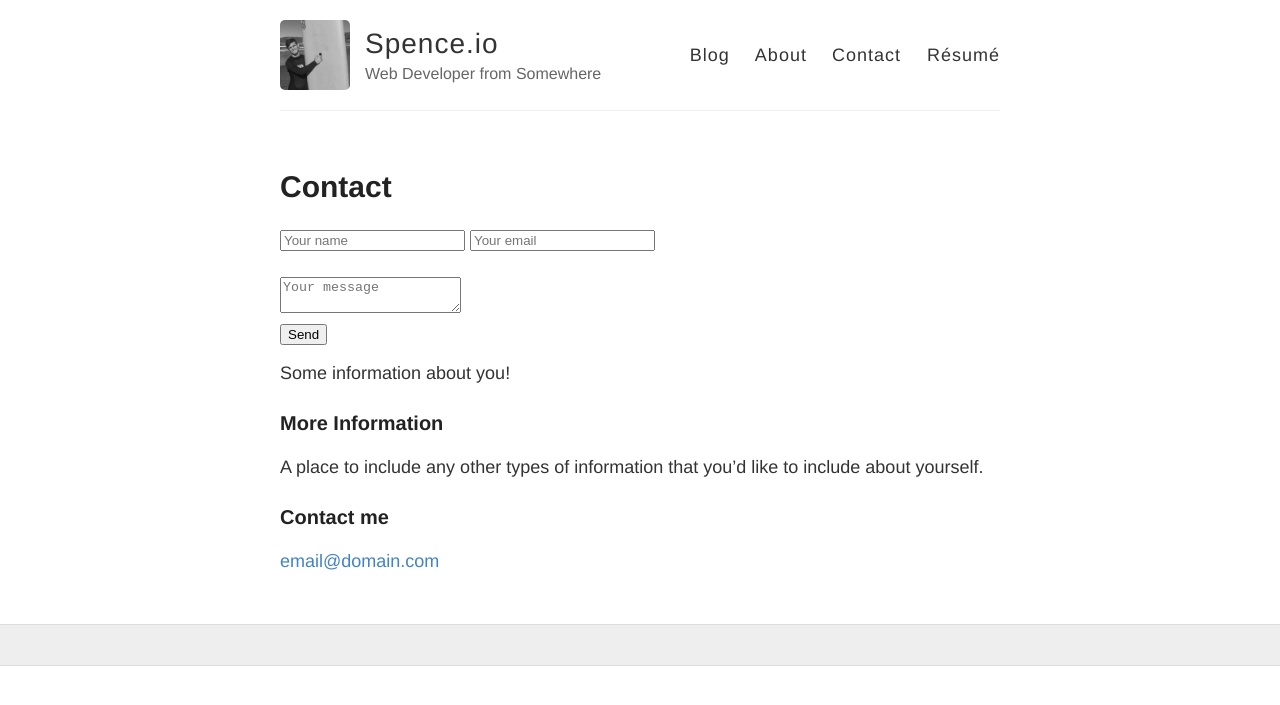
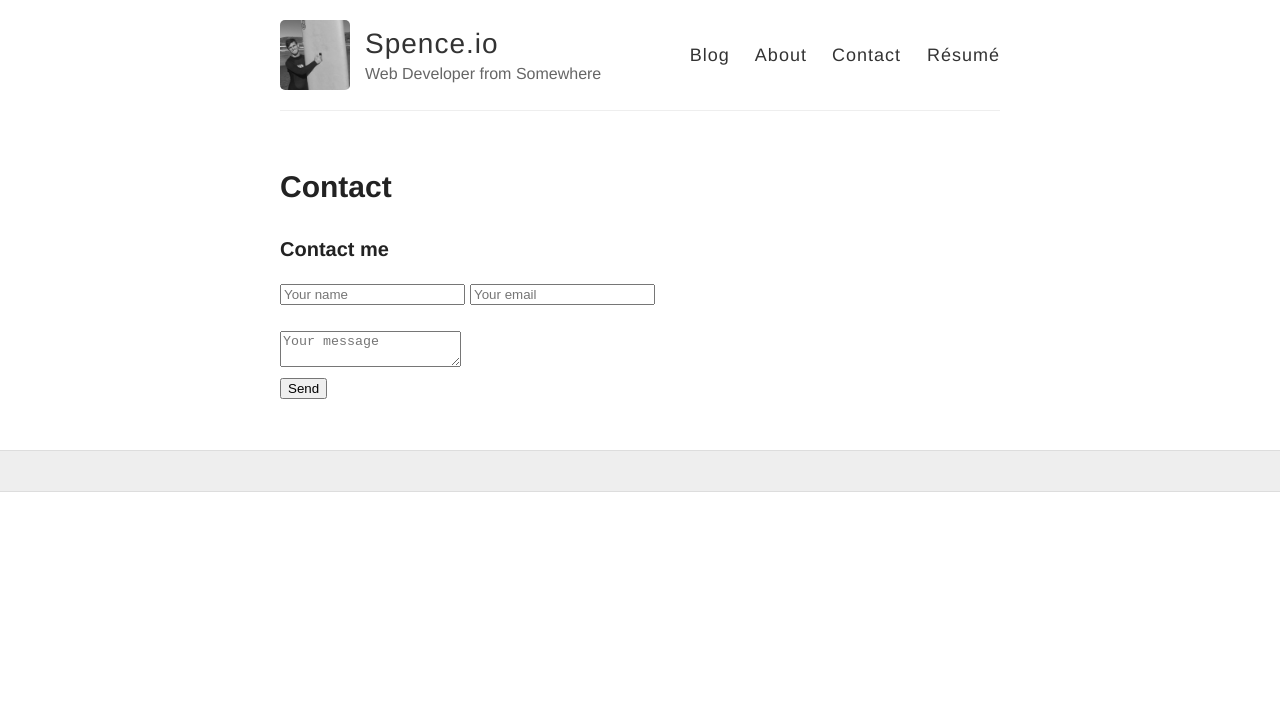
Before and after one commit to SpencerRWood/SpencerRWood.github.io, a Jekyll site: the page built from contact.md, in a window 1280 px wide. Shown: the top 705 px of the page. Built offline with Jekyll 4.4.1, drawn with Linux system fonts in a browser that asks for light colours; Markdown is read by kramdown in place of the engine named in the settings.

Commit message:
Contact cleanup

```diff
--- a/contact.md
+++ b/contact.md
@@ -18,13 +20,3 @@
     var contactform =  document.getElementById('contactform');
     contactform.setAttribute('action', '//formspree.io/' + 'Spencer.R.Wood' + '@' + 'gmail' + '.' + 'com');
 </script>
-
-Some information about you!
-
-### More Information
-
-A place to include any other types of information that you'd like to include about yourself.
-
-### Contact me
-
-[email@domain.com](mailto:email@domain.com)
```
Also changed, not shown: other parts of contact.md (+2 -0 lines).
